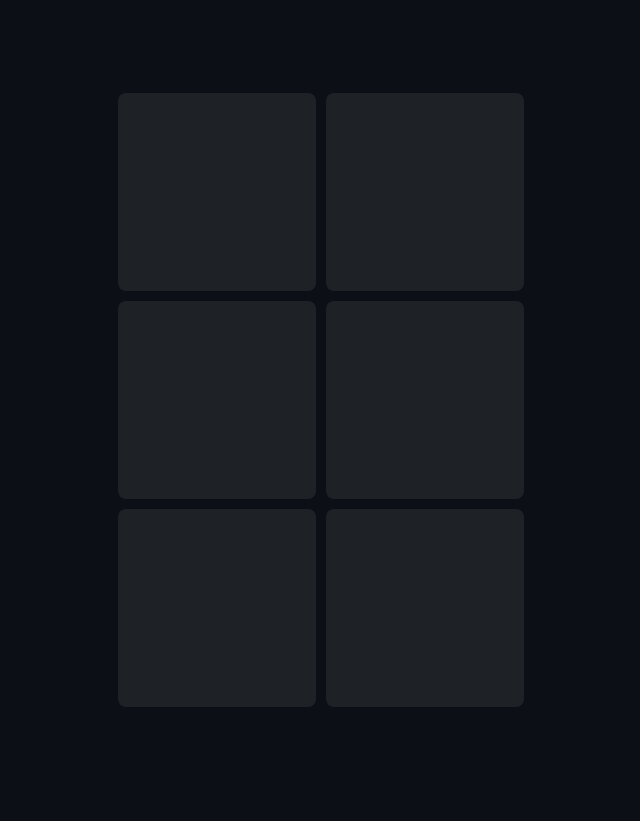
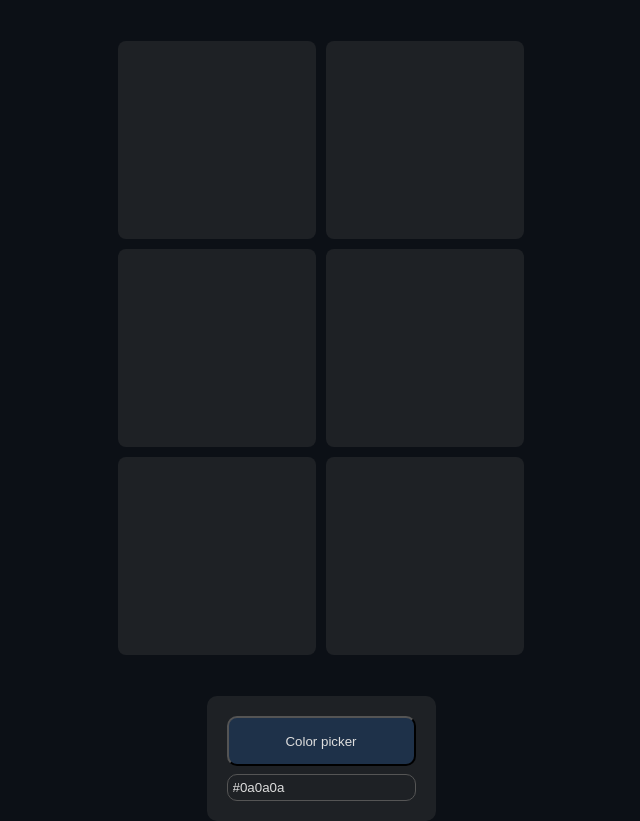
Before and after one commit to RuhlMirko/wallpaper-engine, a plain HTML site: page test-hover-cards/index.html in a window 1280 px wide. Shown: the whole page, without its empty margins (319-959 px from the left). Before the commit the page ends 800 px from the top, so only its background shows below. Drawn offline with Linux system fonts and the light colour scheme.

Commit message:
Added layout for color picker

```diff
--- a/test-hover-cards/app.js
+++ b/test-hover-cards/app.js
@@ -7,6 +7,8 @@ wrapper.addEventListener("mousemove", function (event) {
     const x = event.clientX - rect.left;
     const y = event.clientY - rect.top;
 
-    card.style.background = `radial-gradient(960px circle at ${x}px ${y}px, rgba(133, 59, 251), transparent 15%)`;
+    card.style.background = `radial-gradient(960px circle at ${x}px ${y}px,
+    rgba(133, 59, 251),
+    transparent 15%)`;
   });
 });
--- a/test-hover-cards/index.html
+++ b/test-hover-cards/index.html
@@ -28,6 +28,11 @@
       </div>
     </div>
 
+    <div class="picker-container">
+      <button>Color picker</button>
+      <input type="text" value="#0a0a0a" />
+    </div>
+
     <script src="app.js"></script>
   </body>
 </html>
--- a/test-hover-cards/style.css
+++ b/test-hover-cards/style.css
@@ -2,6 +2,7 @@
   box-sizing: border-box;
   margin: 0;
   padding: 0;
+  color: #ddd;
 }
 
 body {
@@ -11,6 +12,7 @@ body {
   display: flex;
   justify-content: center;
   align-items: center;
+  flex-direction: column;
 }
 
 .cards {
@@ -68,3 +70,26 @@ body {
 .card:hover::before {
   opacity: 1;
 }
+
+.picker-container {
+  display: flex;
+  flex-direction: column;
+  gap: 8px;
+  background-color: #1e2125;
+  padding: 20px;
+  border-radius: 10px;
+}
+
+.picker-container button {
+  height: 50px;
+  background-color: #1e3149;
+  padding: 15px;
+  border-radius: inherit;
+}
+
+.picker-container input {
+  background-color: inherit;
+  border: solid 1px #555;
+  border-radius: inherit;
+  padding: 5px;
+}
```
